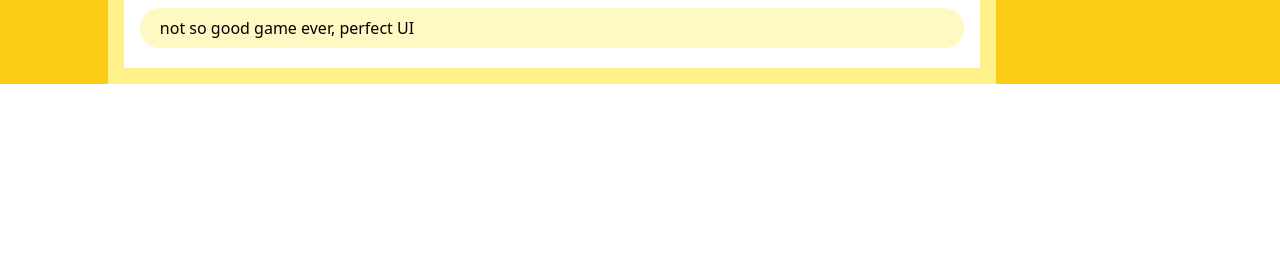
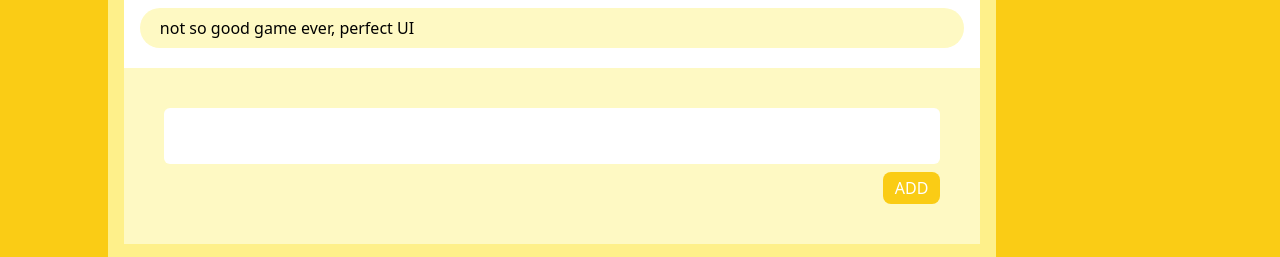
Before and after one commit to undefined-for-now/undefined, a React (Create React App) app in the folder game/: page /game/1 in a window 1280 px wide. Shown: the part 944-1201 px from the top of the page. Before the commit the page ends 1028 px from the top, so only its background shows below. Built offline with nearby package versions, Linux system fonts and the light colour scheme.

Commit message:
comment input UI added

```diff
--- a/game/src/components/Game.jsx
+++ b/game/src/components/Game.jsx
@@ -67,6 +67,22 @@ const Game = () => {
                 </li>
               ))}
             </ul>
+            <form
+              //   onSubmit={addComment}
+              method="post"
+              className="flex flex-col gap-2 bg-yellow-100 p-10"
+            >
+              <input
+                // ref={newCommentRef}
+                className="h-14 bg-white border-gray-500 rounded-md px-2 py-1"
+                type="text"
+                name="new_vote"
+                required
+              />
+              <button className="flex self-end rounded-lg px-3 py-1 text-md border-none bg-yellow-400 text-white">
+                ADD
+              </button>
+            </form>
           </div>
         </div>
       </div>{" "}
```
